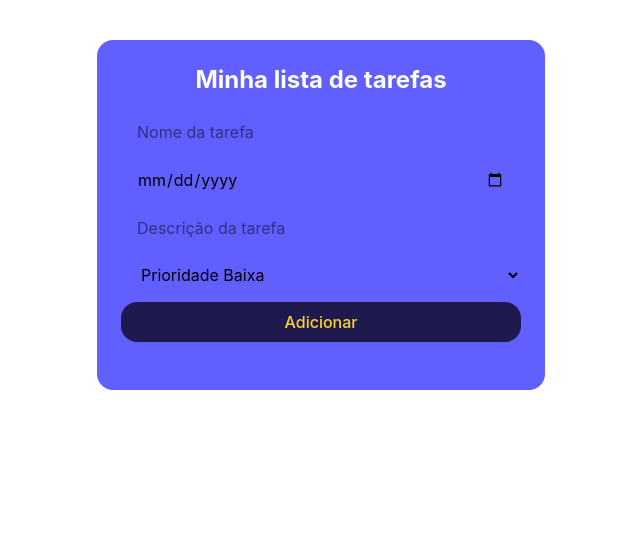
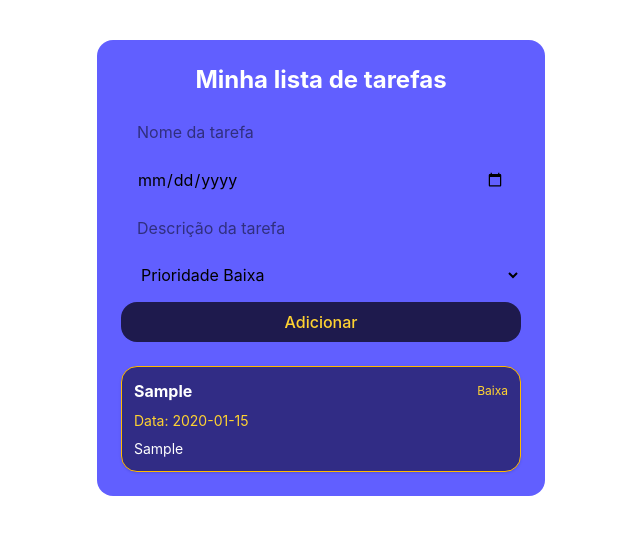
Before and after one commit to enzopereira1701/cp04_listatarefas, a React (Vite) app: page / in a window 1280 px wide. Both pictures are taken after typing "Sample", "2020-01-15", "Sample" into the empty fields and a click on the button "Adicionar". Shown: the top 534 px of the page, without its empty margins (319-959 px from the left). Built offline with nearby package versions, Linux system fonts and the light colour scheme.

Commit message:
feat: adicionando a  listagem de tarefas com persistencia em localStorage

```diff
--- a/src/components/Tarefas.jsx
+++ b/src/components/Tarefas.jsx
@@ -88,6 +88,24 @@ const Tarefas = () => {
             <button type="submit" className=" bg-indigo-950 hover:bg-indigo-400 text-amber-300 font-medium px-5 py-2 rounded-2xl transition-colors cursor-pointer"> Adicionar </button>
         </form>
 
+        <ul className='space-y-3'>
+            {/* map percorre o array tarefas e desenha um <li> pra cada uma */}
+            {tarefas.map((tarefa)=>(
+                <li key={tarefa.id} className='flex flex-col gap-2 p-3 bg-indigo-900 border border-amber-400 rounded-2xl shadow-sm hover:bg-indigo-500 transition-colors'>
+                    <div className="flex items-center justify-between">
+                        <span className="font-bold text-white">{tarefa.nome}</span>
+                        <span className="text-xs text-amber-300">{tarefa.prioridade}</span>
+                    </div>
+
+                    {tarefa.data && <span className="text-sm text-amber-300">Data: {tarefa.data}</span>}
+                    {tarefa.descricao && <span className="text-sm text-white">{tarefa.descricao}</span>}
+                </li>
+            ))}
+
+        </ul>
+        {tarefas.length == 0 && <p className="text-center italic mt-4 text-white"> Nenhuma tarefa salva</p>}
+
+
     </div>
   )
 }
```
